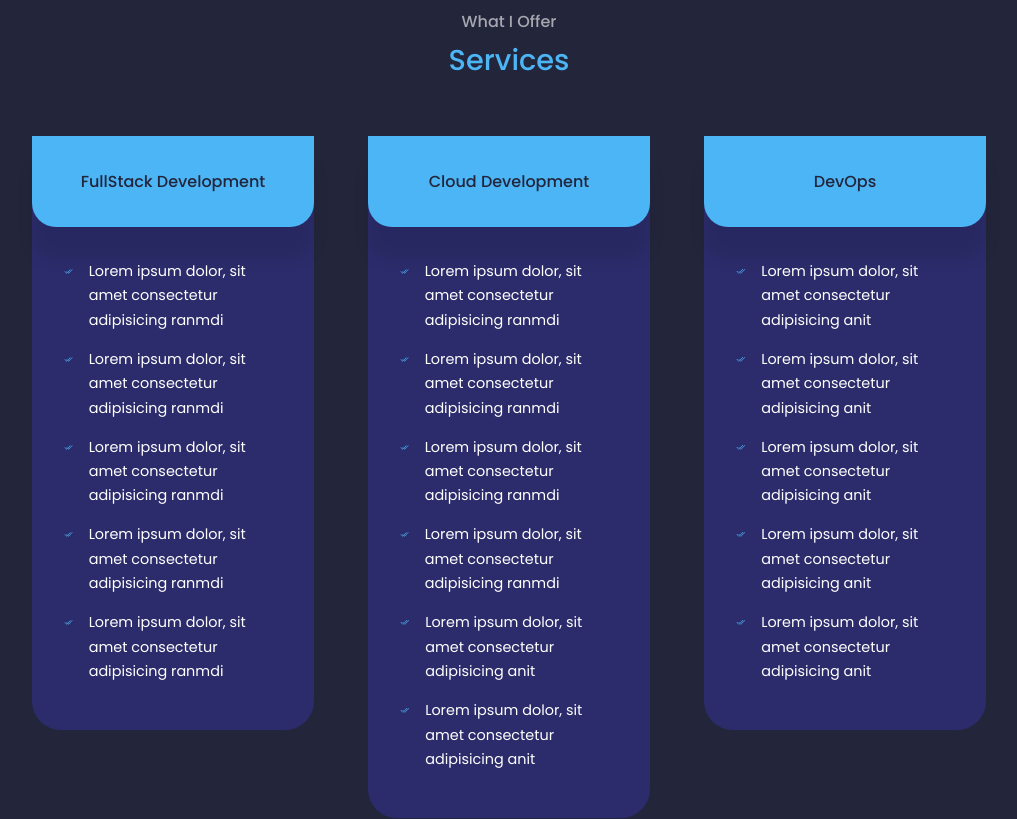
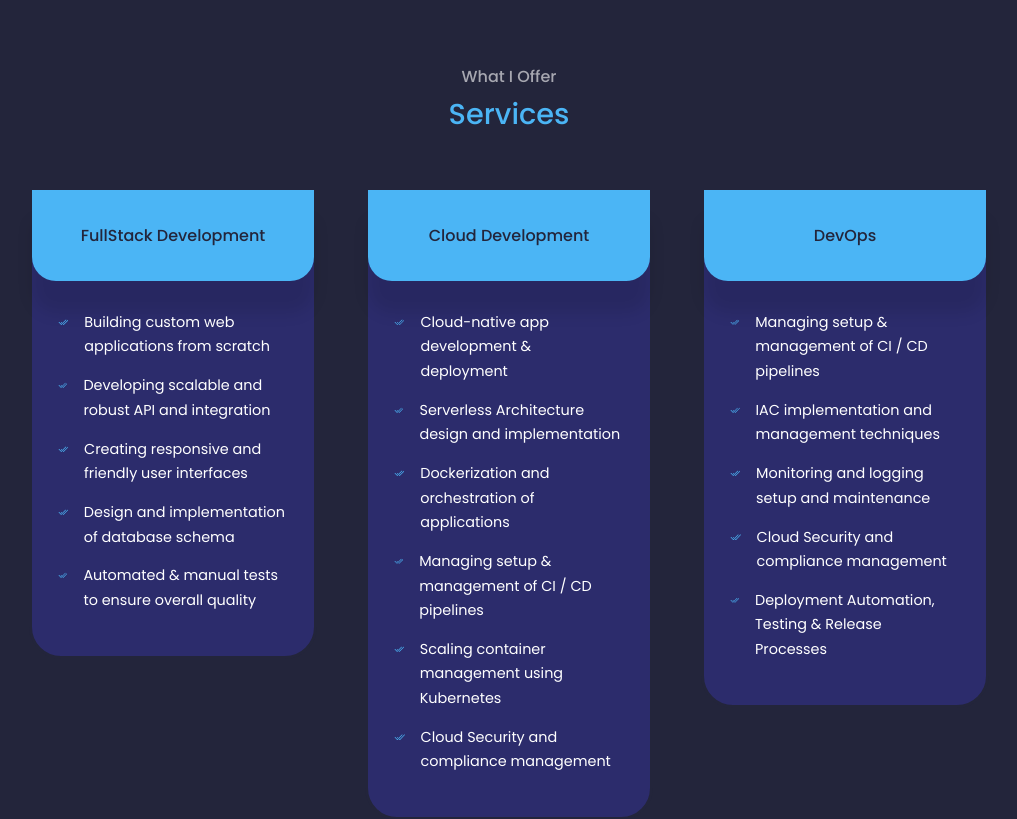
Before and after one commit to shricodev/my-react-portfolio, a React (Vite) app: page / in a window 1280 px wide. Shown: the part 2740-3559 px from the top of the page, without its empty margins (131-1148 px from the left). Built offline with nearby package versions, Linux system fonts and the light colour scheme.

Commit message:
Remove all the dummy lorems I added in the dev phase
When developing the portfolio I didn't care about what to write in the
about and services section so I filled it with lorems to later remove it.

```diff
--- a/src/components/about/About.tsx
+++ b/src/components/about/About.tsx
@@ -49,10 +49,13 @@ const About = ({ setActiveNav }: NavbarProps) => {
                         </article>
                     </div>
                     <p className="my-[2rem] ml-0 mr-[2.6rem] text-[#9b969d] max-md:mx-0 max-md:mb-[1.5rem] max-md:mt-[1rem] max-sm:mx-0 max-sm:my-[1.5rem]">
-                        Lorem ipsum dolor sit amet consectetur adipisicing
-                        elit.Illum optio, perspiciatis enim suscipit molestiae
-                        ratione natus velit nihil ipsum aliquam laudantium
-                        quaerat earum nemo officiis sed odio alias omnis magnam.
+                        As a full-stack engineer, I enjoy contributing to
+                        open-source projects and surpassing challenges to build
+                        dependable and scalable web applications. Moreover, my
+                        understanding of cybersecurity enables me to secure web
+                        applications. Through contributing to open-source
+                        projects, I strive to enhance my skills while also
+                        giving back to the community.
                     </p>
                     <a
                         href="#contact"
--- a/src/components/myservices/Services.tsx
+++ b/src/components/myservices/Services.tsx
@@ -6,94 +6,76 @@ const Services = () => {
             <h5>What I Offer</h5>
             <h2>Services</h2>
             <div className="services_container container grid grid-cols-3 gap-[3rem] max-md:grid-cols-2 max-sm:grid-cols-1 max-sm:gap-[1.5rem]">
-                <article className="service hover:cursor-default  hover:border-[#2f2f69] hover:bg-transparent max-md:h-auto">
+                <article className="service hover:cursor-default hover:border-[#2f2f69] hover:bg-transparent max-md:h-auto">
                     <div className="service__head">
                         <h3>FullStack Development</h3>
                     </div>
-                    <ul className="service__list p-[2rem]">
+                    <ul className="service__list p-[1.8rem] pl-[1.6rem]">
+                        <li>
+                            <BsCheck2All className="service__list-icon" />
+                            <p>Building custom web applications from scratch</p>
+                        </li>
                         <li>
                             <BsCheck2All className="service__list-icon" />
                             <p>
-                                Lorem ipsum dolor, sit amet consectetur
-                                adipisicing ranmdi
+                                Developing scalable and robust API and
+                                integration
                             </p>
                         </li>
                         <li>
                             <BsCheck2All className="service__list-icon" />
                             <p>
-                                Lorem ipsum dolor, sit amet consectetur
-                                adipisicing ranmdi
+                                Creating responsive and friendly user interfaces
+                            </p>
+                        </li>
+                        <li>
+                            <BsCheck2All className="service__list-icon" />
+                            <p>Design and implementation of database schema</p>
+                        </li>
+                        <li>
+                            <BsCheck2All className="service__list-icon" />
+                            <p>
+                                Automated & manual tests to ensure overall
+                                quality
+                            </p>
+                        </li>
+                    </ul>
+                </article>
+                <article className="service hover:cursor-default hover:border-[#2f2f69] hover:bg-transparent max-md:h-auto">
+                    <div className="service__head">
+                        <h3>Cloud Development</h3>
+                    </div>
+                    <ul className="service__list p-[1.8rem] pl-[1.6rem]">
+                        <li>
+                            <BsCheck2All className="service__list-icon" />
+                            <p>Cloud-native app development & deployment</p>
+                        </li>
+                        <li>
+                            <BsCheck2All className="service__list-icon" />
+                            <p>
+                                Serverless Architecture design and
+                                implementation
                             </p>
                         </li>
                         <li>
                             <BsCheck2All className="service__list-icon" />
                             <p>
-                                Lorem ipsum dolor, sit amet consectetur
-                                adipisicing ranmdi
+                                Dockerization and orchestration of applications
                             </p>
                         </li>
                         <li>
                             <BsCheck2All className="service__list-icon" />
                             <p>
-                                Lorem ipsum dolor, sit amet consectetur
-                                adipisicing ranmdi
+                                Managing setup & management of CI / CD pipelines
                             </p>
                         </li>
                         <li>
                             <BsCheck2All className="service__list-icon" />
-                            <p>
-                                Lorem ipsum dolor, sit amet consectetur
-                                adipisicing ranmdi
-                            </p>
-                        </li>
-                    </ul>
-                </article>
-                <article className="service  hover:cursor-default hover:border-[#2f2f69] hover:bg-transparent max-md:h-auto">
-                    <div className="service__head">
-                        <h3>Cloud Development</h3>
-                    </div>
-                    <ul className="service__list p-[2rem]">
-                        <li>
-                            <BsCheck2All className="service__list-icon" />
-                            <p>
-                                Lorem ipsum dolor, sit amet consectetur
-                                adipisicing ranmdi
-                            </p>
+                            <p>Scaling container management using Kubernetes</p>
                         </li>
                         <li>
                             <BsCheck2All className="service__list-icon" />
-                            <p>
-                                Lorem ipsum dolor, sit amet consectetur
-                                adipisicing ranmdi
-                            </p>
-                        </li>
-                        <li>
-                            <BsCheck2All className="service__list-icon" />
-                            <p>
-                                Lorem ipsum dolor, sit amet consectetur
-                                adipisicing ranmdi
-                            </p>
-                        </li>
-                        <li>
-                            <BsCheck2All className="service__list-icon" />
-                            <p>
-                                Lorem ipsum dolor, sit amet consectetur
-                                adipisicing ranmdi
-                            </p>
-                        </li>
-                        <li>
-                            <BsCheck2All className="service__list-icon" />
-                            <p>
-                                Lorem ipsum dolor, sit amet consectetur
-                                adipisicing anit
-                            </p>
-                        </li>
-                        <li>
-                            <BsCheck2All className="service__list-icon" />
-                            <p>
-                                Lorem ipsum dolor, sit amet consectetur
-                                adipisicing anit
-                            </p>
+                            <p>Cloud Security and compliance management</p>
                         </li>
                     </ul>
                 </article>
@@ -101,40 +83,30 @@ const Services = () => {
                     <div className="service__head">
                         <h3>DevOps</h3>
                     </div>
-                    <ul className="service__list p-[2rem]">
+                    <ul className="service__list p-[1.8rem] pl-[1.6rem]">
                         <li>
                             <BsCheck2All className="service__list-icon" />
                             <p>
-                                Lorem ipsum dolor, sit amet consectetur
-                                adipisicing anit
+                                Managing setup & management of CI / CD pipelines
                             </p>
                         </li>
                         <li>
                             <BsCheck2All className="service__list-icon" />
-                            <p>
-                                Lorem ipsum dolor, sit amet consectetur
-                                adipisicing anit
-                            </p>
+                            <p>IAC implementation and management techniques</p>
+                        </li>
+                        <li>
+                            <BsCheck2All className="service__list-icon" />
+                            <p>Monitoring and logging setup and maintenance</p>
+                        </li>
+                        <li>
+                            <BsCheck2All className="service__list-icon" />
+                            <p>Cloud Security and compliance management</p>
                         </li>
                         <li>
                             <BsCheck2All className="service__list-icon" />
                             <p>
-                                Lorem ipsum dolor, sit amet consectetur
-                                adipisicing anit
-                            </p>
-                        </li>
-                        <li>
-                            <BsCheck2All className="service__list-icon" />
-                            <p>
-                                Lorem ipsum dolor, sit amet consectetur
-                                adipisicing anit
-                            </p>
-                        </li>
-                        <li>
-                            <BsCheck2All className="service__list-icon" />
-                            <p>
-                                Lorem ipsum dolor, sit amet consectetur
-                                adipisicing anit
+                                Deployment Automation, Testing & Release
+                                Processes
                             </p>
                         </li>
                     </ul>
--- a/src/index.css
+++ b/src/index.css
@@ -212,6 +212,7 @@
     .service__list-icon {
         color: var(--color-primary);
         margin-top: 3px;
+        width: 18px;
         font-size: 1.2rem;
     }
 
```
